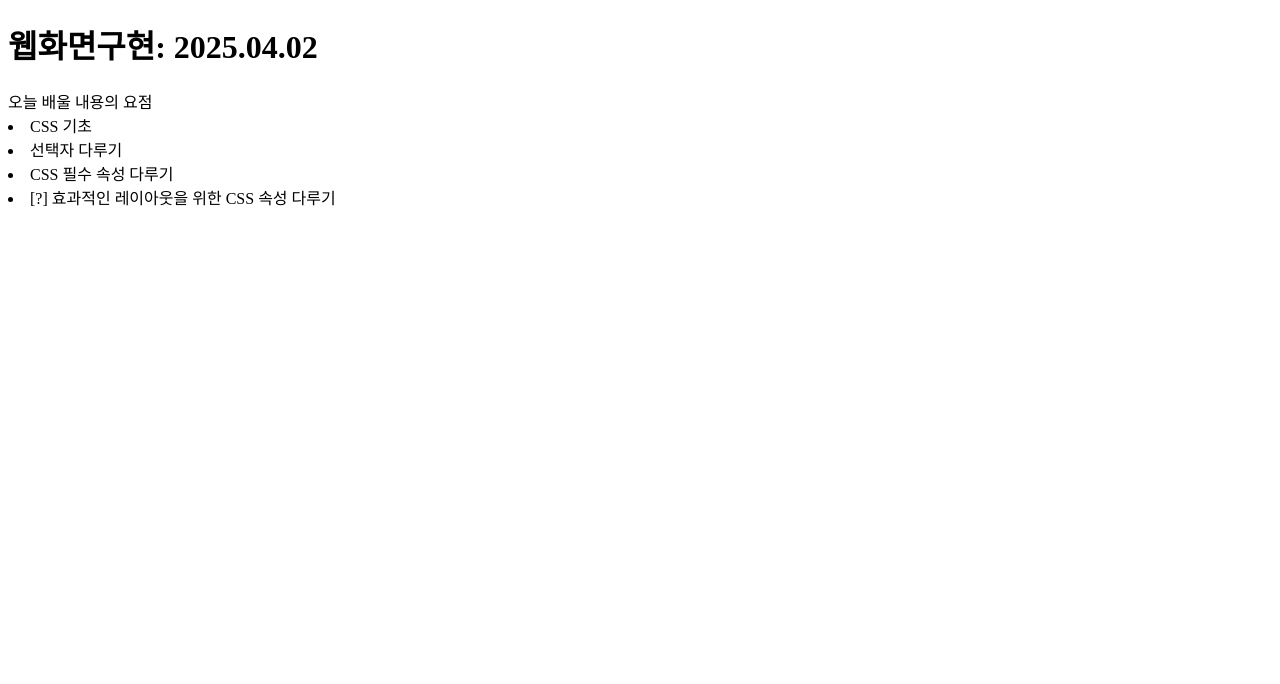
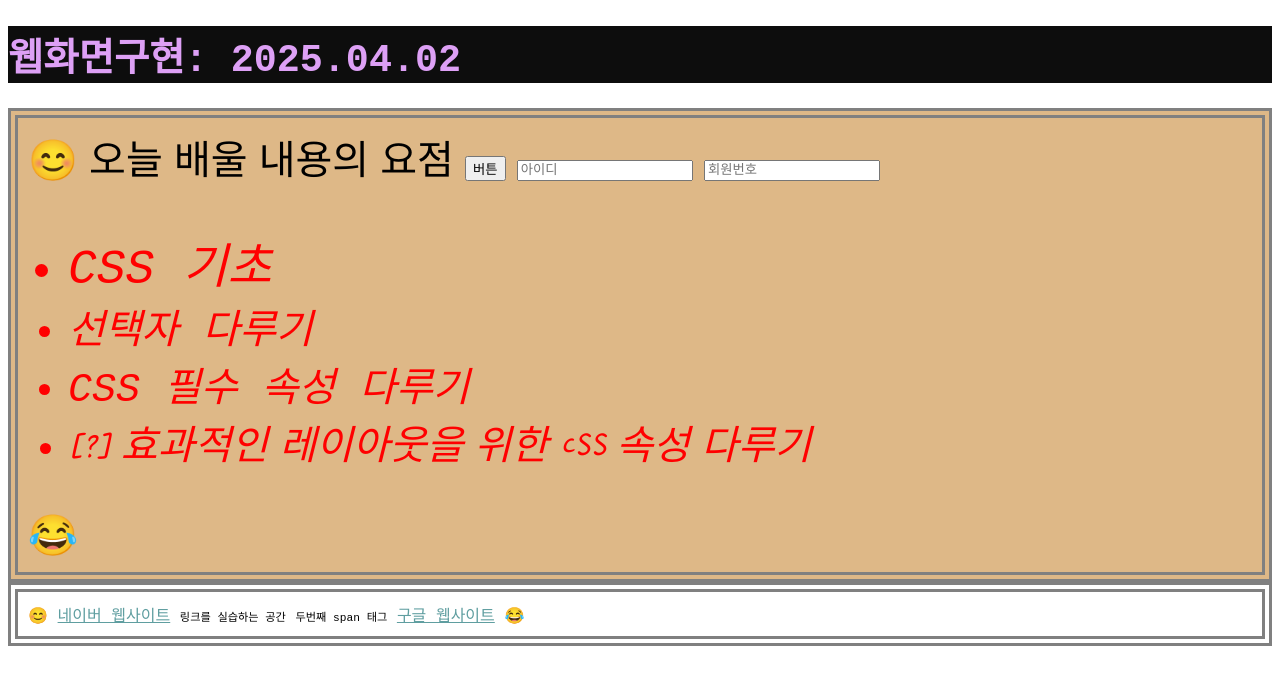
Before and after one commit to rdw6534/250402, a plain HTML site: page index.html in a window 1280 px wide. Drawn offline with Linux system fonts and the light colour scheme; a web font is replaced by a local one.

Commit message:
수업 마무리

```diff
--- a/css/style.css
+++ b/css/style.css
@@ -0,0 +1,110 @@
+@import url('https://fonts.googleapis.com/css2?family=Black+Han+Sans&family=Dongle&family=Nanum+Pen+Script&family=Pacifico&family=Poppins:ital,wght@0,100;0,200;0,300;0,400;0,500;0,600;0,700;0,800;0,900;1,100;1,200;1,300;1,400;1,500;1,600;1,700;1,800;1,900&display=swap');
+
+* {
+    font-family: monospace, sans-serif;
+}
+
+h1 {
+    background-color: rgb(0, 0, 0, 95%);
+    font-size: 3vw;
+    color: rgb(221, 160, 245);
+}
+
+div {
+    margin: 20px, 15px, 10px, 5px;
+    padding: 10px;
+    border: double 10px gray;
+}
+
+div::before {
+    content: '😊';
+}
+
+div::after {
+    content: '😂';
+}
+
+div:active {
+    background-color: aqua;
+}
+
+/* div:hover {
+    background-color: aqua;
+} */
+
+#todolist, #last_li {
+    background-color: burlywood;
+    font-family: Nanum Pen Script, sans-serif;
+    font-size: 30pt;
+}
+
+.point3 {
+    font-family: Nanum Pen Script, sans-serif;
+}
+
+/* #last_li {
+    font-family: Dongle, sans-serif;
+    font-style: italic;
+    font-weight: 100;
+    color:aliceblue
+} */
+
+a {
+    color:cadetblue;
+}
+
+a:visited {
+    text-decoration: line-through;
+}
+
+a:active {
+    background-color: black;
+    color: white;
+}
+
+
+a:hover {
+    font-weight: 900;
+    font-size: 1.2em;
+}
+
+div > ul {
+    font-style: italic;
+}
+
+div li {
+    color: red;
+}
+
+span {
+    font-size: 0.8em;
+}
+
+a ~ span {
+    font-size: 0.7em;
+}
+
+button:hover {
+    font-weight: 900;
+}
+
+button:active {
+    background-color: cyan;
+    color: beige;
+}
+
+input:focus {
+    color: red;
+}
+
+input:disabled {
+    display: none;
+}
+
+li:first-child {
+    font-size: 1.2em;
+}
+
+li:last-child {
+    font-size: 0.5em;
+}
--- a/index.html
+++ b/index.html
@@ -3,16 +3,30 @@
 <head>
     <meta charset="UTF-8">
     <meta name="viewport" content="width=device-width, initial-scale=1.0">
+    <link rel="stylesheet" href="css/style.css">
+
     <title>웹화면구현: 2025.04.02</title>
 </head>
 <body>
     <h1>웹화면구현: 2025.04.02</h1>
+    <div id="todolist">
+        오늘 배울 내용의 요점
+        <button>버튼</button>
+        <input width="30px" type="text" name="" id="" placeholder="아이디">
+        <input width="30px" type="text" name="" id="" placeholder="패스워드" disabled>
+        <input width="30px" type="text" name="" id="" placeholder="회원번호">
+        <ul id="list">
+            <li>CSS 기초</li>
+            <li>선택자 다루기</li>
+            <li>CSS 필수 속성 다루기</li>
+            <li id="last_li">[?] 효과적인 레이아웃을 위한 CSS 속성 다루기</li>
+        </ul>
+    </div>
     <div>
-        오늘 배울 내용의 요점
-        <li>CSS 기초</li>
-        <li>선택자 다루기</li>
-        <li>CSS 필수 속성 다루기</li>
-        <li>[?] 효과적인 레이아웃을 위한 CSS 속성 다루기</li>
+        <a href="http://www.naver.com" target="_blank" rel="noopener noreferrer">네이버 웹사이트</a>
+        <span>링크를 실습하는 공간</span>
+        <span>두번째 span 태그</span>
+        <a href="https://www.google.com">구글 웹사이트</a>
     </div>
 </body>
 </html>
```
Also changed, not shown: 1 other file.
